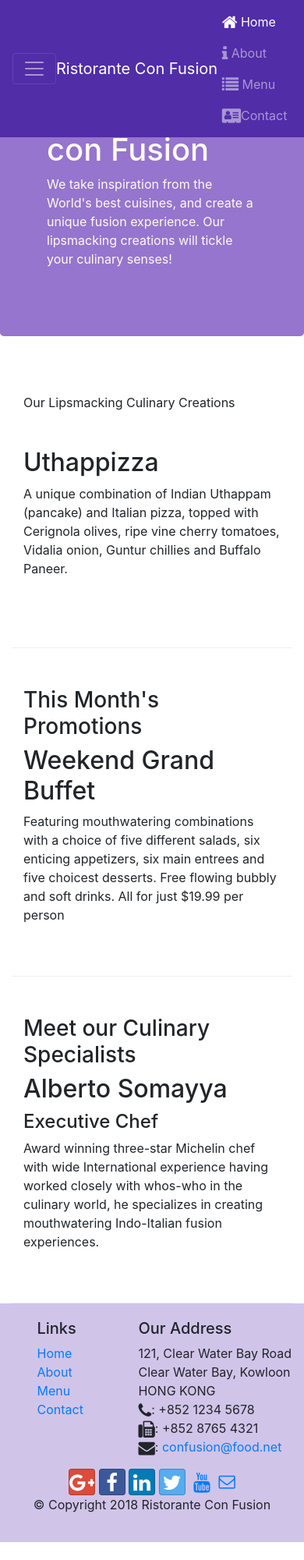
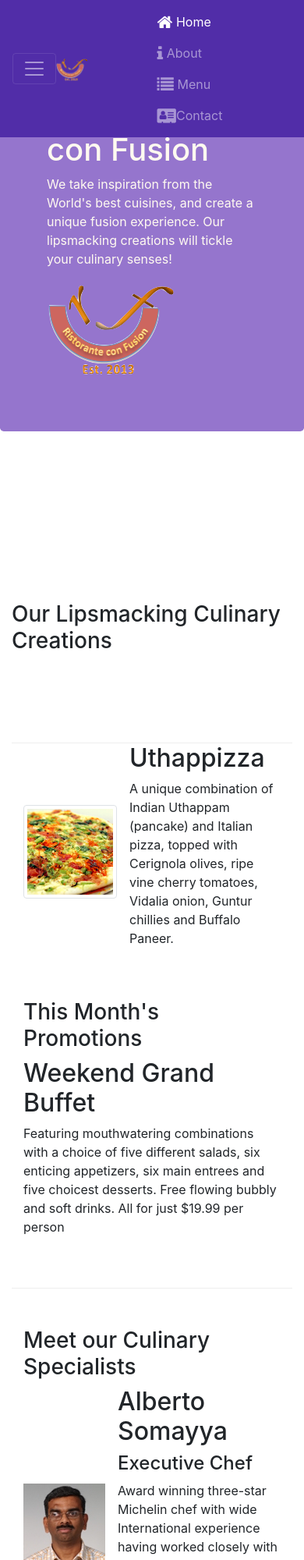
Before and after one commit to Sandcobra/conFusion, a website: page index.html in a window 390 px wide. Shown: the top 2000 px of the page at 78% size. Before the commit the page ends 1977 px from the top, so only its background shows below. Drawn offline with nearby package versions, Linux system fonts and the light colour scheme.

Commit message:
Images and media

```diff
--- a/index.html
+++ b/index.html
@@ -26,7 +26,7 @@
         <button class="navbar-toggler" type="button" data-toggle="collapse" data-target="#Navbar">
           <span class="navbar-toggler-icon"></span>
         </button>
-        <a class="navbar-brand mr-auto" href="#">Ristorante Con Fusion</a>
+        <a class="navbar-brand mr-auto" href="#"><img src="img/logo.png" height="30" width="41"></a>
         <div class="collapse navbar-collapse" id="Navbar">
 
         </div>
@@ -51,23 +51,31 @@
               your culinary senses!
             </p>
           </div>
-          <div class="col-12 col-sm"></div>
+          <div class="col-12 col-sm align-self -center">
+            <img src="img/logo.png" class="img-fluid">
+          </div>
         </div>
       </div>
     </header>
 
     <div class="container">
       <div class="row row-content align-items-center">
-        <div class="col-12 col-sm-4 order-sm-last col-md-3"
+        <div class="col-12 col-sm-4 order-sm-last col-md-3"></div>
           <h3>Our Lipsmacking Culinary Creations</h3>
         </div>
         <div class="col col-sm order-sm-first col-md">
-          <h2>Uthappizza</h2>
+          <div class="media">
+            <img class="d-flex mr-3 img-thumbnail align-self-center"
+            src="img/uthappizza.png" alt="uthappizza">
+            <div class="media-body">
+
+          <h2 class="mt-0">Uthappizza</h2>
           <p>
             A unique combination of Indian Uthappam (pancake) and Italian pizza,
             topped with Cerignola olives, ripe vine cherry tomatoes, Vidalia
             onion, Guntur chillies and Buffalo Paneer.
           </p>
+          </div>
         </div>
       </div>
 
@@ -91,7 +99,11 @@
           <h3>Meet our Culinary Specialists</h3>
         </div>
         <div class="col col-sm order-sm-first col-md">
-          <h2>Alberto Somayya</h2>
+          <div class="media">
+            <img class="d-flex mr-3 align-self-center"
+            src="img/alberto.png" alt="alberto">
+            <div class="media-body">
+          <h2 class="mt-0">Alberto Somayya</h2>
           <h4>Executive Chef</h4>
           <p>
             Award winning three-star Michelin chef with wide International
@@ -99,6 +111,7 @@
             world, he specializes in creating mouthwatering Indo-Italian fusion
             experiences.
           </p>
+          </div>
         </div>
       </div>
     </div>
```
Also changed, not shown: aboutus.html (+3 -3 lines), contactus.html (+3 -2 lines), img/alberto.png (added), img/buffet.png (added), img/logo.png (added), img/uthappizza.png (added).
